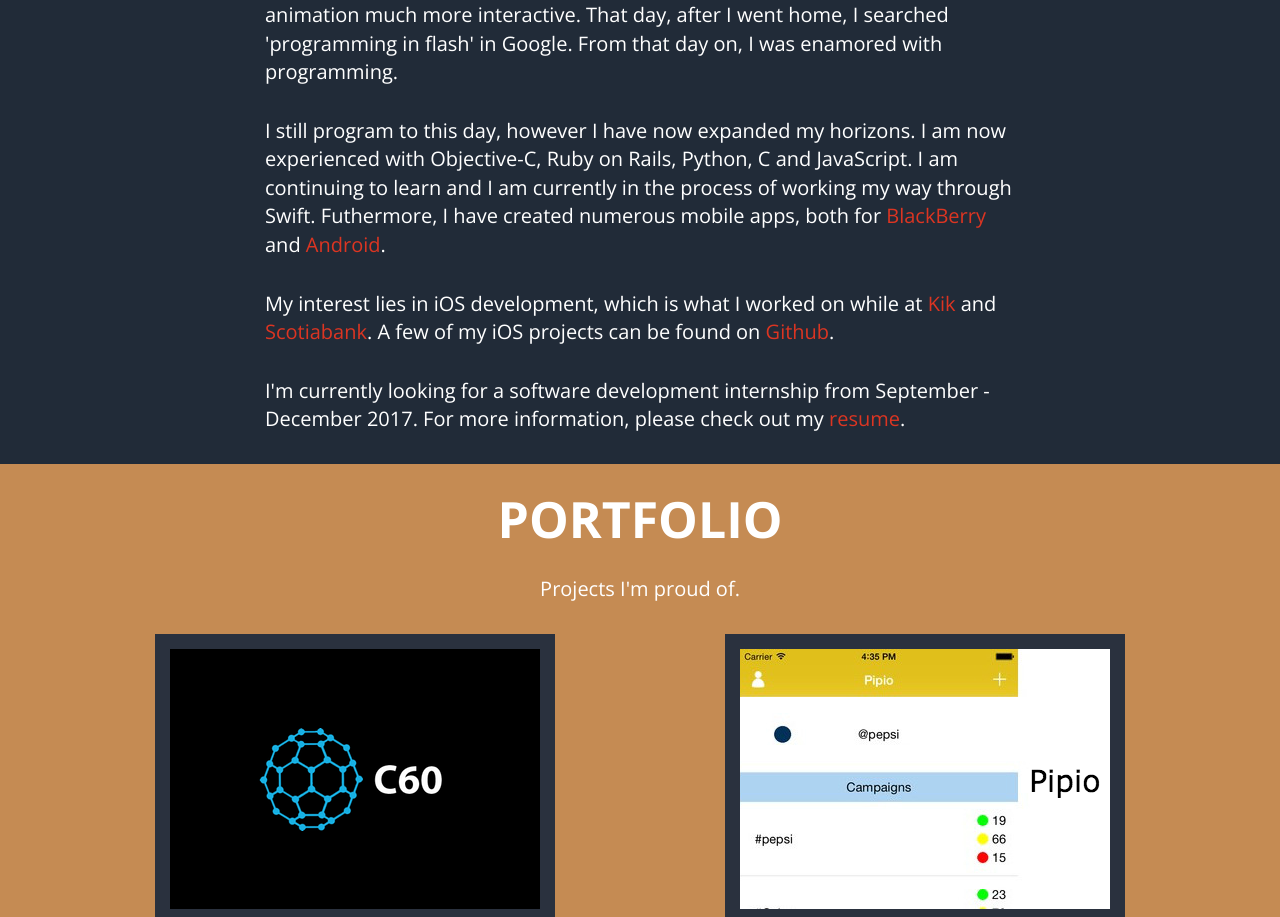
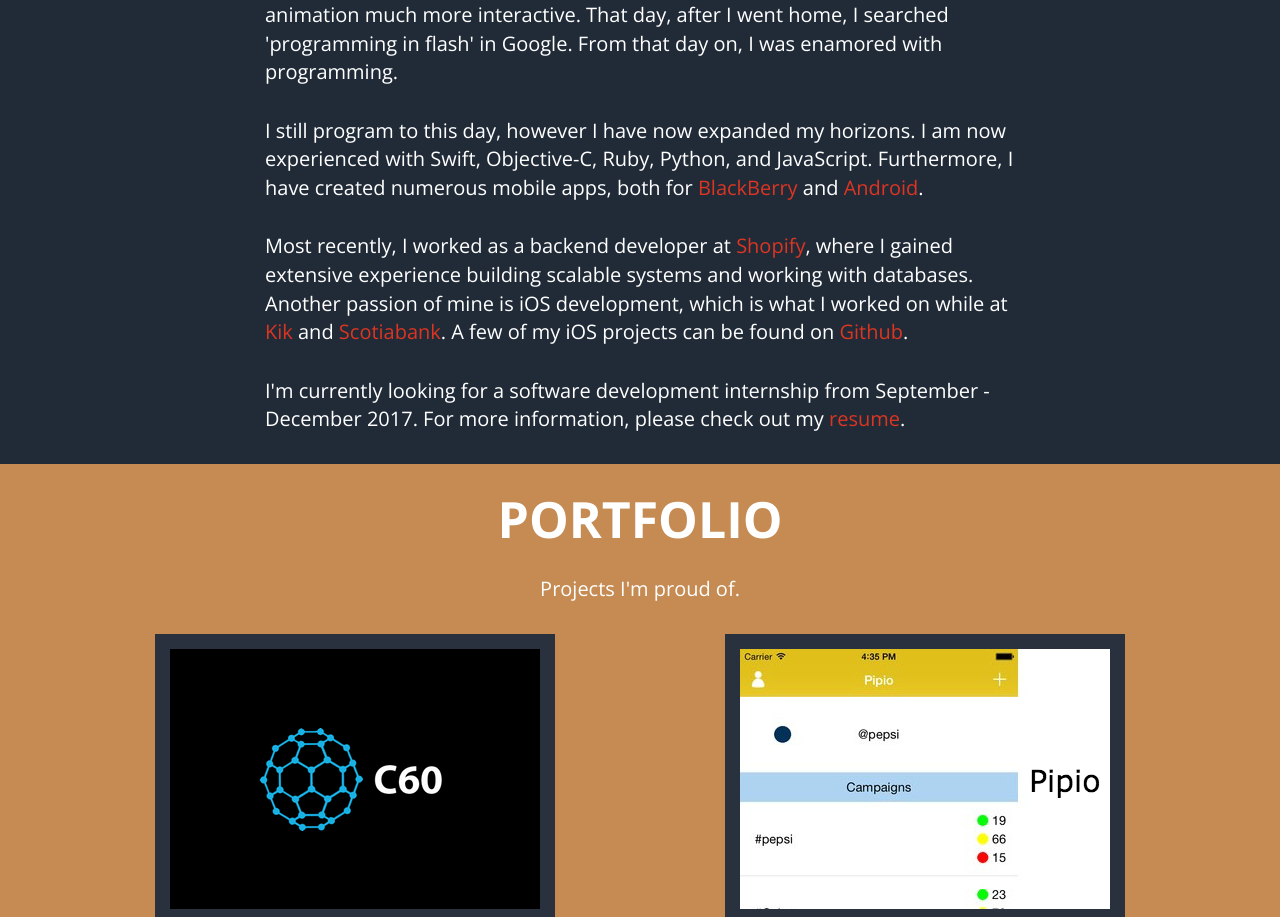
Before and after one commit to pxlcoder/pxlcoder.github.io, a plain HTML site: page index.html in a window 1280 px wide. Shown: the part 1226-2143 px from the top of the page. Drawn offline with nearby package versions, Linux system fonts and the light colour scheme.

Commit message:
Update content

```diff
--- a/index.html
+++ b/index.html
@@ -78,9 +78,9 @@
 						<br>
 						<p>I was first introduced to the idea of programming in Grade 7, when I had to do an animation project in Macromedia Flash. Eager to differentiate my work from the rest of the class, I looked for ways to enhance my animation. I noticed that one of my friends had a menu before his animation, increasing its interactivity. I approached him and asked him how I could do the same. He then showed me how to create a button and then typed in two lines of code to make the button serve its purpose. I was amazed that a few lines of text could make my animation much more interactive. That day, after I went home, I searched 'programming in flash' in Google. From that day on, I was enamored with programming.</p>
 						<br>
-						<p>I still program to this day, however I have now expanded my horizons. I am now experienced with Objective-C, Ruby on Rails, Python, C and JavaScript. I am continuing to learn and I am currently in the process of working my way through Swift. Futhermore, I have created numerous mobile apps, both for <a class="aboutlink" target="_blank" href="http://appworld.blackberry.com/webstore/vendor/8349/">BlackBerry</a> and <a class="aboutlink" target="_blank" href="https://play.google.com/store/apps/developer?id=PXL+Coder">Android</a>.</p>
+						<p>I still program to this day, however I have now expanded my horizons. I am now experienced with Swift, Objective-C, Ruby, Python, and JavaScript. Furthermore, I have created numerous mobile apps, both for <a class="aboutlink" target="_blank" href="http://appworld.blackberry.com/webstore/vendor/8349/">BlackBerry</a> and <a class="aboutlink" target="_blank" href="https://play.google.com/store/apps/developer?id=PXL+Coder">Android</a>.</p>
 						<br>
-						<p>My interest lies in iOS development, which is what I worked on while at <a class="aboutlink" target="_blank" href="http://www.kik.com">Kik</a> and <a class="aboutlink" target="_blank" href="http://www.scotiabank.com/ca/en/0,,2,00.html">Scotiabank</a>. A few of my iOS projects can be found on <a class="aboutlink" target="_blank" href="http://www.github.com/pxlcoder">Github</a>.</p>
+						<p>Most recently, I worked as a backend developer at <a class="aboutlink" target="_blank" href="http://www.shopify.com">Shopify</a>, where I gained extensive experience building scalable systems and working with databases. Another passion of mine is iOS development, which is what I worked on while at <a class="aboutlink" target="_blank" href="http://www.kik.com">Kik</a> and <a class="aboutlink" target="_blank" href="http://www.scotiabank.com/ca/en/0,,2,00.html">Scotiabank</a>. A few of my iOS projects can be found on <a class="aboutlink" target="_blank" href="http://www.github.com/pxlcoder">Github</a>.</p>
 						<br>
 						<p>I'm currently looking for a software development internship from September - December 2017. For more information, please check out my <a class="aboutlink" target="_blank" href="files/resume.pdf">resume</a>.</p>
 					</div>
@@ -119,7 +119,7 @@
 
 				<div class="row-fluid">
 					<div class="col-md-6 portfolio-item">
-						<a href="http://flattn.me" target="_blank"><img src="images/flattn.png" class="center-block img-responsive" alt=""></a>
+						<a href="http://floating-harbor-6178.herokuapp.com/" target="_blank"><img src="images/flattn.png" class="center-block img-responsive" alt=""></a>
 					</div>
 					<div class="col-md-6 portfolio-item">
 						<a href="http://github.com/pxlcoder/OnThisDay" target="_blank"><img src="images/onthisday.png" class="center-block img-responsive" alt=""></a>
```
